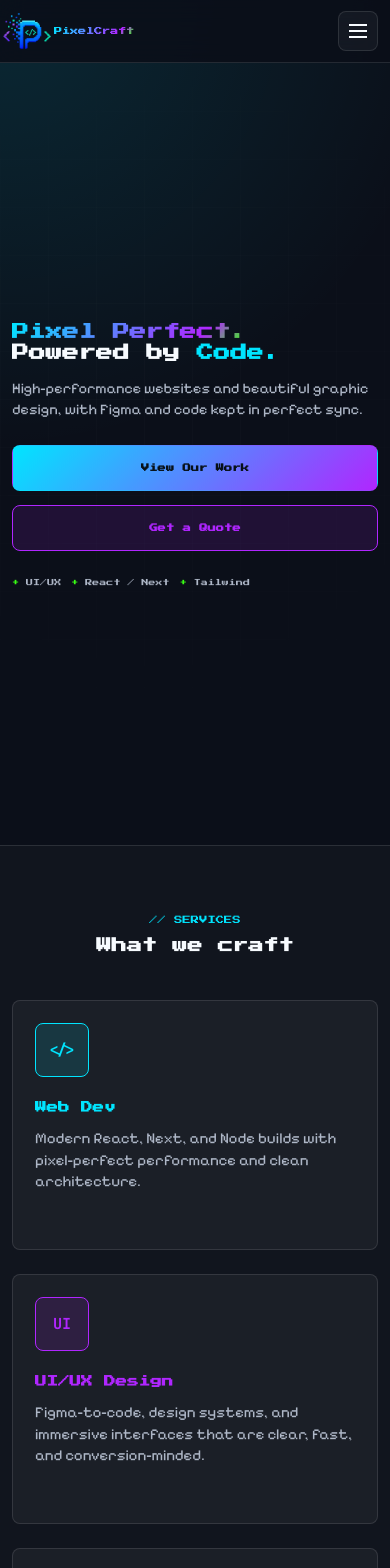
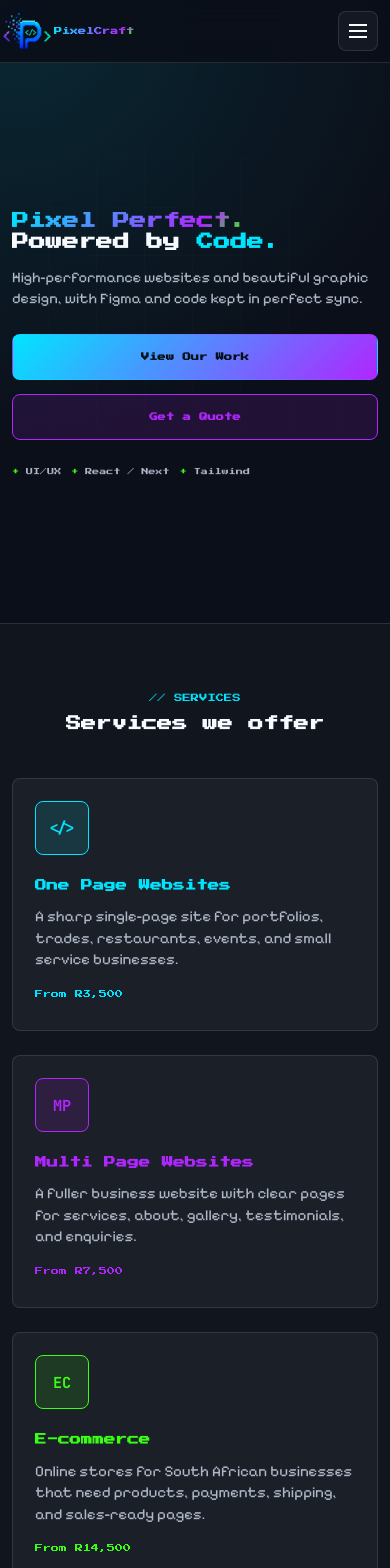
Before and after one commit to Gazelle608/PixelCraft-Studios, a React (Vite) app: page / in a window 390 px wide. Shown: the top 1568 px of the page. Built offline with nearby package versions, Linux system fonts and the light colour scheme.

Commit message:
minor changes

```diff
--- a/src/App.jsx
+++ b/src/App.jsx
@@ -221,13 +221,14 @@ function ServicesPreview({ navigate }) {
   return (
     <section className="section band">
       <div className="container">
-        <SectionHeader eyebrow="// SERVICES" title="What we craft" />
+        <SectionHeader eyebrow="// SERVICES" title="Services we offer" />
         <div className="card-grid three">
           {services.map((service) => (
             <article className={`service-card accent-${service.accent}`} key={service.id}>
               <div className="service-icon">{service.icon}</div>
               <h3>{service.title}</h3>
               <p>{service.summary}</p>
+              <p className="service-price">{service.price}</p>
             </article>
           ))}
         </div>
@@ -258,47 +259,39 @@ function RecentProjects({ navigate }) {
 }
 
 function ServicesPage({ navigate }) {
-  const [active, setActive] = useState(services[0].id);
-  const activeService = services.find((service) => service.id === active);
-
   return (
     <>
-      <PageHero eyebrow="// SERVICES" title="Services" copy="Focused digital work for brands that need polish, speed, and clarity." />
+      <PageHero eyebrow="// SERVICES" title="Services we offer" copy="Practical website packages priced for South African small businesses, with hosting and monthly care available." />
       <section className="section">
         <div className="container">
-          <div className="tabs" role="tablist" aria-label="Services">
+          <div className="pricing-grid" aria-label="Website pricing packages">
             {services.map((service) => (
-              <button
+              <article
                 key={service.id}
-                className={active === service.id ? 'active' : ''}
-                type="button"
-                onClick={() => setActive(service.id)}
+                className={`price-card accent-${service.accent}`}
               >
-                {service.title}
-              </button>
+                <div className="service-icon">{service.icon}</div>
+                <h2>{service.title}</h2>
+                <p className="package-price">{service.price}</p>
+                <p>{service.summary}</p>
+                <p className="hosting-line">{service.hosting}</p>
+                <p className="turnaround-line">{service.turnaround}</p>
+                <ul className="check-list">
+                  {service.features.map((feature) => (
+                    <li key={feature}>{feature}</li>
+                  ))}
+                </ul>
+                <LinkButton href="/contact" navigate={navigate} className="btn primary">
+                  Get a Quote
+                </LinkButton>
+              </article>
             ))}
           </div>
-          <div className={`feature-panel accent-${activeService.accent}`}>
-            <div>
-              <p className="eyebrow">{activeService.price}</p>
-              <h2>{activeService.title}</h2>
-              <p>{activeService.summary}</p>
-              <ul className="check-list">
-                {activeService.features.map((feature) => (
-                  <li key={feature}>{feature}</li>
-                ))}
-              </ul>
-              <LinkButton href="/contact" navigate={navigate} className="btn primary">
-                Get a Custom Quote
-              </LinkButton>
-            </div>
-            <div className="code-window" aria-hidden="true">
-              <span>const craft = &#123;</span>
-              <span> strategy: true,</span>
-              <span> design: "sharp",</span>
-              <span> launch: "ready"</span>
-              <span>&#125;;</span>
-            </div>
+          <div className="hosting-note">
+            <p>
+              Hosting is billed monthly and can include domain assistance, SSL, backups, updates, uptime checks,
+              and small content changes. Domain registration and paid plugins are quoted separately when needed.
+            </p>
           </div>
         </div>
       </section>
@@ -381,8 +374,8 @@ function ContactPage() {
               <dd>hello@pixelcraft.studio</dd>
               <dt>Phone</dt>
               <dd>+1 (555) 000-9999</dd>
-              <dt>Social</dt>
-              <dd>@pixelcraft</dd>
+              <dt>Instagram</dt>
+              <dd>@pixelcraft_studio5</dd>
             </dl>
           </aside>
           <form className="contact-form" onSubmit={submit}>
--- a/src/data.js
+++ b/src/data.js
@@ -1,33 +1,39 @@
 export const services = [
   {
-    id: 'web',
+    id: 'one-page',
     icon: '</>',
-    title: 'Web Dev',
+    title: 'One Page Websites',
     accent: 'cyan',
     summary:
-      'Modern React, Next, and Node builds with pixel-perfect performance and clean architecture.',
-    features: ['React builds', 'Responsive UI', 'CMS integration', 'SEO foundations'],
-    price: 'From $4,000'
+      'A sharp single-page site for portfolios, trades, restaurants, events, and small service businesses.',
+    features: ['Responsive landing page', 'Contact form setup', 'Basic SEO setup', 'Google Maps or WhatsApp link'],
+    price: 'From R3,500',
+    hosting: 'Hosting + care from R250/month',
+    turnaround: '5-7 working days'
   },
   {
-    id: 'design',
-    icon: 'UI',
-    title: 'UI/UX Design',
+    id: 'multi-page',
+    icon: 'MP',
+    title: 'Multi Page Websites',
     accent: 'purple',
     summary:
-      'Figma-to-code, design systems, and immersive interfaces that are clear, fast, and conversion-minded.',
-    features: ['Wireframes', 'Design systems', 'Prototypes', 'Usability polish'],
-    price: 'From $2,500'
+      'A fuller business website with clear pages for services, about, gallery, testimonials, and enquiries.',
+    features: ['Up to 5 core pages', 'CMS-ready structure', 'On-page SEO basics', 'Analytics and enquiry tracking'],
+    price: 'From R7,500',
+    hosting: 'Hosting + care from R350/month',
+    turnaround: '10-15 working days'
   },
   {
-    id: 'digital',
-    icon: '++',
-    title: 'Digital Solutions',
+    id: 'ecommerce',
+    icon: 'EC',
+    title: 'E-commerce',
     accent: 'green',
     summary:
-      'Brand identity, motion, and full-cycle digital products for startups and growing teams.',
-    features: ['Brand systems', 'Launch assets', 'Automation', 'Product strategy'],
-    price: 'Custom quote'
+      'Online stores for South African businesses that need products, payments, shipping, and sales-ready pages.',
+    features: ['Up to 20 products loaded', 'PayFast or Yoco guidance', 'Shipping setup support', 'Store training handover'],
+    price: 'From R14,500',
+    hosting: 'Store hosting + care from R650/month',
+    turnaround: '15-25 working days'
   }
 ];
 
--- a/src/styles.css
+++ b/src/styles.css
@@ -223,7 +223,7 @@ img {
 
 .hero {
   position: relative;
-  min-height: calc(100vh - 68px);
+  min-height: clamp(520px, 72vh, 680px);
   display: grid;
   align-items: center;
   overflow: hidden;
@@ -331,6 +331,7 @@ img {
 
 .section-header h2,
 .feature-panel h2,
+.price-card h2,
 .cta h2,
 .contact-panel h2 {
   margin: 0;
@@ -341,7 +342,8 @@ img {
 
 .card-grid,
 .project-grid,
-.process-grid {
+.process-grid,
+.pricing-grid {
   display: grid;
   gap: 24px;
 }
@@ -351,6 +353,7 @@ img {
 }
 
 .service-card,
+.price-card,
 .process-step,
 .contact-panel,
 .contact-form,
@@ -407,7 +410,15 @@ img {
   font-size: 0.72rem;
 }
 
+.service-price {
+  margin-top: 18px;
+  color: var(--accent);
+  font-family: 'Press Start 2P', 'JetBrains Mono', monospace;
+  font-size: 0.5rem;
+}
+
 .service-card p,
+.price-card p,
 .process-step p,
 .contact-panel p,
 .contact-form,
@@ -415,6 +426,10 @@ img {
 .project-overlay p {
   color: var(--muted);
   line-height: 1.42;
+}
+
+.service-card .service-price {
+  color: var(--accent);
 }
 
 .project-grid {
@@ -454,8 +469,79 @@ img {
 }
 
 .page-hero {
+  padding: 64px 0;
   border-bottom: 1px solid var(--line);
   background: rgba(255, 255, 255, 0.025);
+}
+
+.pricing-grid {
+  grid-template-columns: repeat(3, minmax(0, 1fr));
+  align-items: stretch;
+}
+
+.price-card {
+  display: flex;
+  min-width: 0;
+  min-height: 100%;
+  flex-direction: column;
+  padding: 28px;
+  transition: border-color 180ms ease, transform 180ms ease, box-shadow 180ms ease;
+}
+
+.price-card:hover {
+  transform: translateY(-5px);
+  border-color: var(--accent, var(--cyan));
+  box-shadow: 0 18px 40px rgba(0, 0, 0, 0.25);
+}
+
+.price-card h2 {
+  margin-top: 24px;
+  color: var(--accent);
+  font-size: 0.84rem;
+}
+
+.package-price {
+  margin: 18px 0 0;
+  color: var(--text);
+  font-family: 'Press Start 2P', 'JetBrains Mono', monospace;
+  font-size: clamp(0.76rem, 1.4vw, 0.95rem);
+}
+
+.hosting-line,
+.turnaround-line {
+  margin: 10px 0 0;
+  padding: 10px 12px;
+  border: 1px solid color-mix(in srgb, var(--accent) 35%, transparent);
+  border-radius: 8px;
+  background: color-mix(in srgb, var(--accent) 8%, transparent);
+}
+
+.turnaround-line {
+  color: var(--text);
+}
+
+.price-card .check-list {
+  margin-top: 22px;
+}
+
+.price-card .btn {
+  width: 100%;
+  margin-top: auto;
+}
+
+.hosting-note {
+  max-width: 880px;
+  margin: 26px auto 0;
+  padding: 18px 20px;
+  border: 1px solid var(--line);
+  border-radius: 8px;
+  background: rgba(255, 255, 255, 0.035);
+}
+
+.hosting-note p {
+  margin: 0;
+  color: var(--muted);
+  line-height: 1.42;
 }
 
 .tabs,
@@ -896,7 +982,8 @@ img {
   }
 
   .card-grid.three,
-  .project-grid {
+  .project-grid,
+  .pricing-grid {
     grid-template-columns: repeat(2, minmax(0, 1fr));
   }
 
@@ -947,7 +1034,11 @@ img {
   }
 
   .hero {
-    min-height: calc(100svh - 62px);
+    min-height: clamp(430px, 68svh, 560px);
+  }
+
+  .page-hero {
+    padding: 46px 0;
   }
 
   .hero h1,
@@ -986,11 +1077,13 @@ img {
   .form-row,
   .card-grid.three,
   .project-grid,
+  .pricing-grid,
   .process-grid {
     grid-template-columns: 1fr;
   }
 
   .service-card,
+  .price-card,
   .process-step,
   .contact-panel,
   .contact-form,
```
